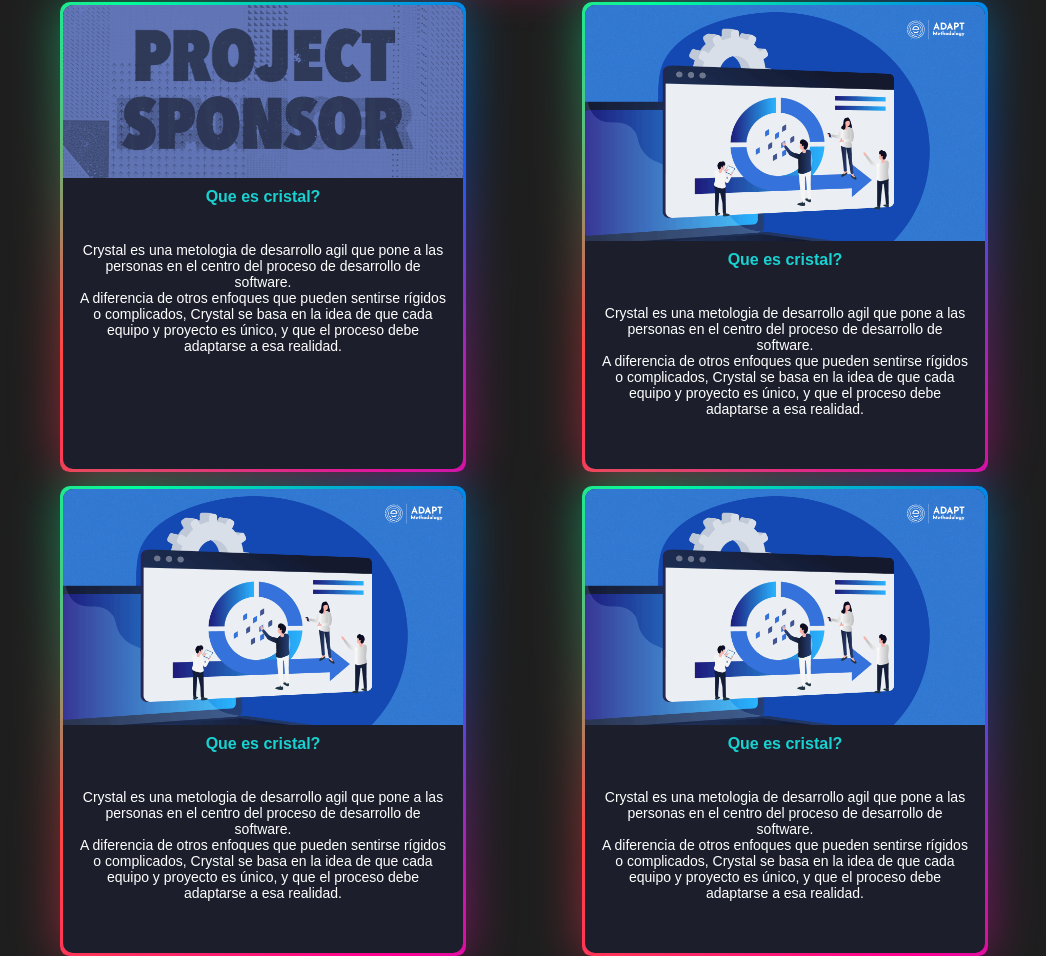
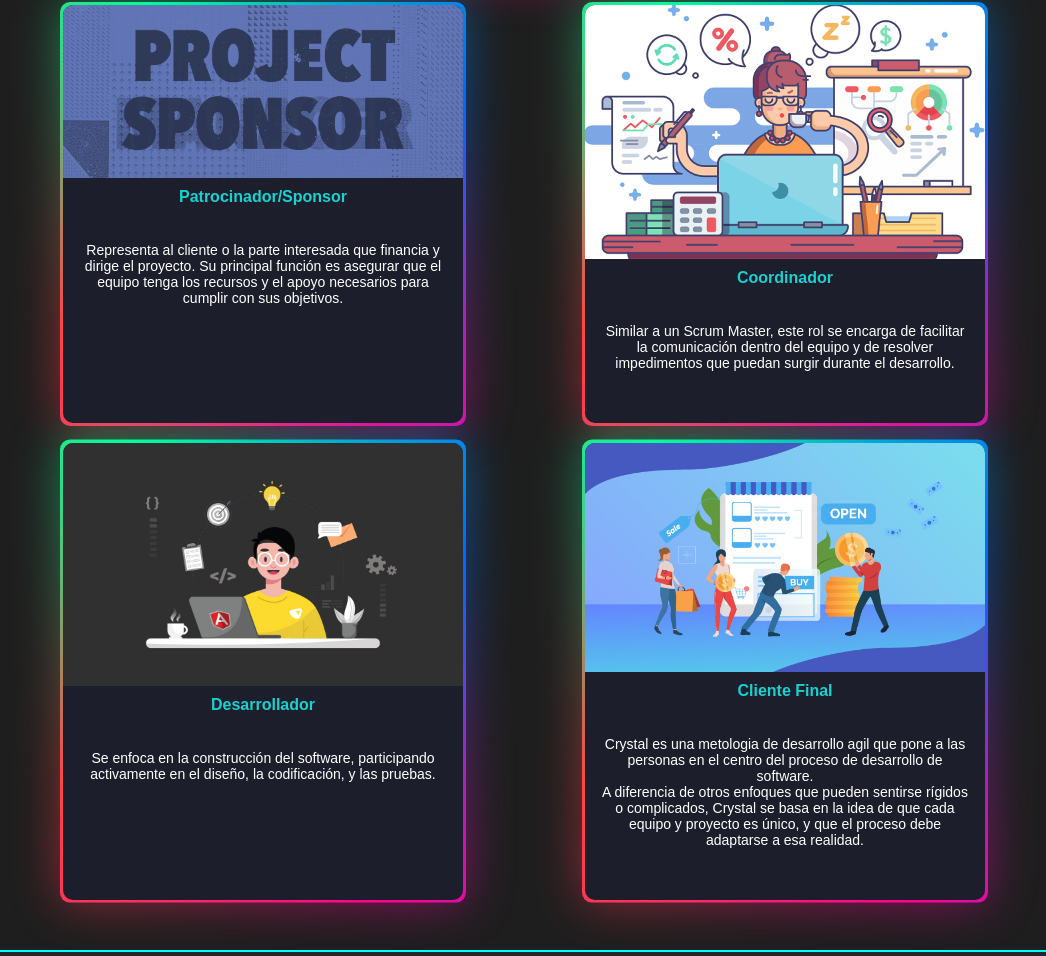
Before and after one commit to navitos/Software1, a plain HTML site: page roles.html in a window 1280 px wide. Shown: the part 619-1575 px from the top of the page, without its empty margins (116-1162 px from the left). Drawn offline with Linux system fonts and the light colour scheme.

Commit message:
role completed

```diff
--- a/roles.html
+++ b/roles.html
@@ -31,7 +31,7 @@
 
       <section>
         <div class="content" id="hijo1">
-            <h2>Roles en crystal</h2>
+            <h2>Roles De La Metodología Crystal</h2>
             <div class="card">
               <img src="rol1.webp" alt="yo">
               <div>
@@ -47,37 +47,34 @@
           <div class="card">
             <img src="rol2.webp" alt="yo">
               <div>
-                <h3>Que es cristal?</h3><br><br>
+                <h3>Patrocinador/Sponsor</h3><br><br>
                 <p>
-                  Crystal es una metologia de desarrollo agil que pone a las personas en el centro del proceso de desarrollo de software.
-                  <br> A diferencia de otros enfoques que pueden sentirse rígidos o complicados, Crystal se basa en la idea de que cada equipo y proyecto es único, y que el proceso debe adaptarse a esa realidad.
+                  Representa al cliente o la parte interesada que financia y dirige el proyecto. Su principal función es asegurar que el equipo tenga los recursos y el apoyo necesarios para cumplir con sus objetivos.
                 </p>
               </div>
           </div>
           <div class="card">
-            <img src="rol1.webp" alt="yo">
+            <img src="rol3.webp" alt="yo">
               <div>
-                <h3>Que es cristal?</h3><br><br>
+                <h3>Coordinador</h3><br><br>
                 <p>
-                  Crystal es una metologia de desarrollo agil que pone a las personas en el centro del proceso de desarrollo de software.
-                  <br> A diferencia de otros enfoques que pueden sentirse rígidos o complicados, Crystal se basa en la idea de que cada equipo y proyecto es único, y que el proceso debe adaptarse a esa realidad.
+                  Similar a un Scrum Master, este rol se encarga de facilitar la comunicación dentro del equipo y de resolver impedimentos que puedan surgir durante el desarrollo.
                 </p>
               </div>
           </div>
           <div class="card">
-            <img src="rol1.webp" alt="yo">
+            <img src="rol4.jpg" alt="yo">
               <div>
-                <h3>Que es cristal?</h3><br><br>
+                <h3>Desarrollador</h3><br><br>
                 <p>
-                  Crystal es una metologia de desarrollo agil que pone a las personas en el centro del proceso de desarrollo de software.
-                  <br> A diferencia de otros enfoques que pueden sentirse rígidos o complicados, Crystal se basa en la idea de que cada equipo y proyecto es único, y que el proceso debe adaptarse a esa realidad.
+                  Se enfoca en la construcción del software, participando activamente en el diseño, la codificación, y las pruebas.
                 </p>
               </div>
           </div>
           <div class="card">
-            <img src="rol1.webp" alt="yo">
+            <img src="rol5.jpg" alt="yo">
               <div>
-                <h3>Que es cristal?</h3><br><br>
+                <h3>Cliente Final</h3><br><br>
                 <p>
                   Crystal es una metologia de desarrollo agil que pone a las personas en el centro del proceso de desarrollo de software.
                   <br> A diferencia de otros enfoques que pueden sentirse rígidos o complicados, Crystal se basa en la idea de que cada equipo y proyecto es único, y que el proceso debe adaptarse a esa realidad.
```
Also changed, not shown: rol3.webp (added), rol4.jpg (added), rol5.jpg (added).
